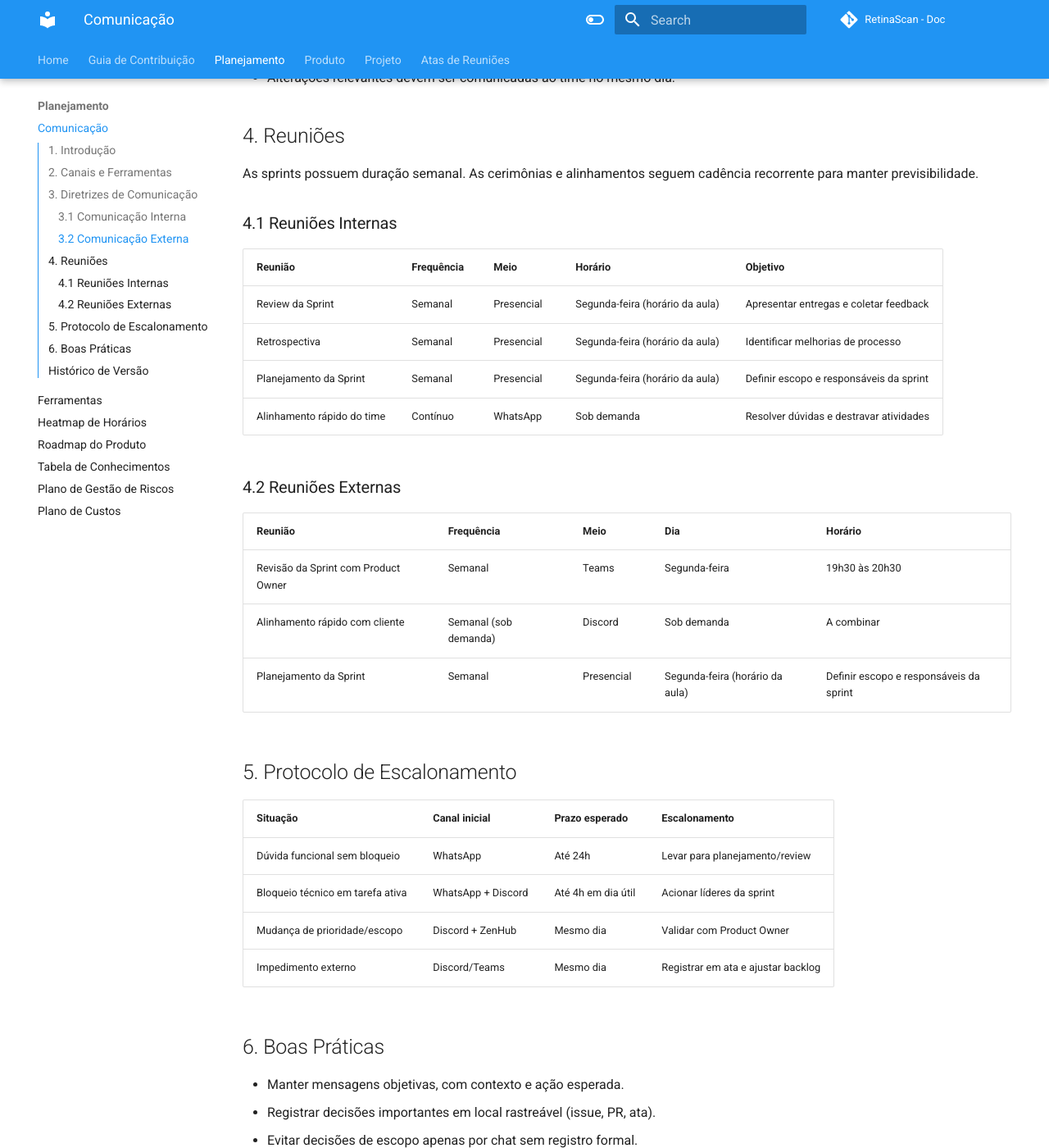
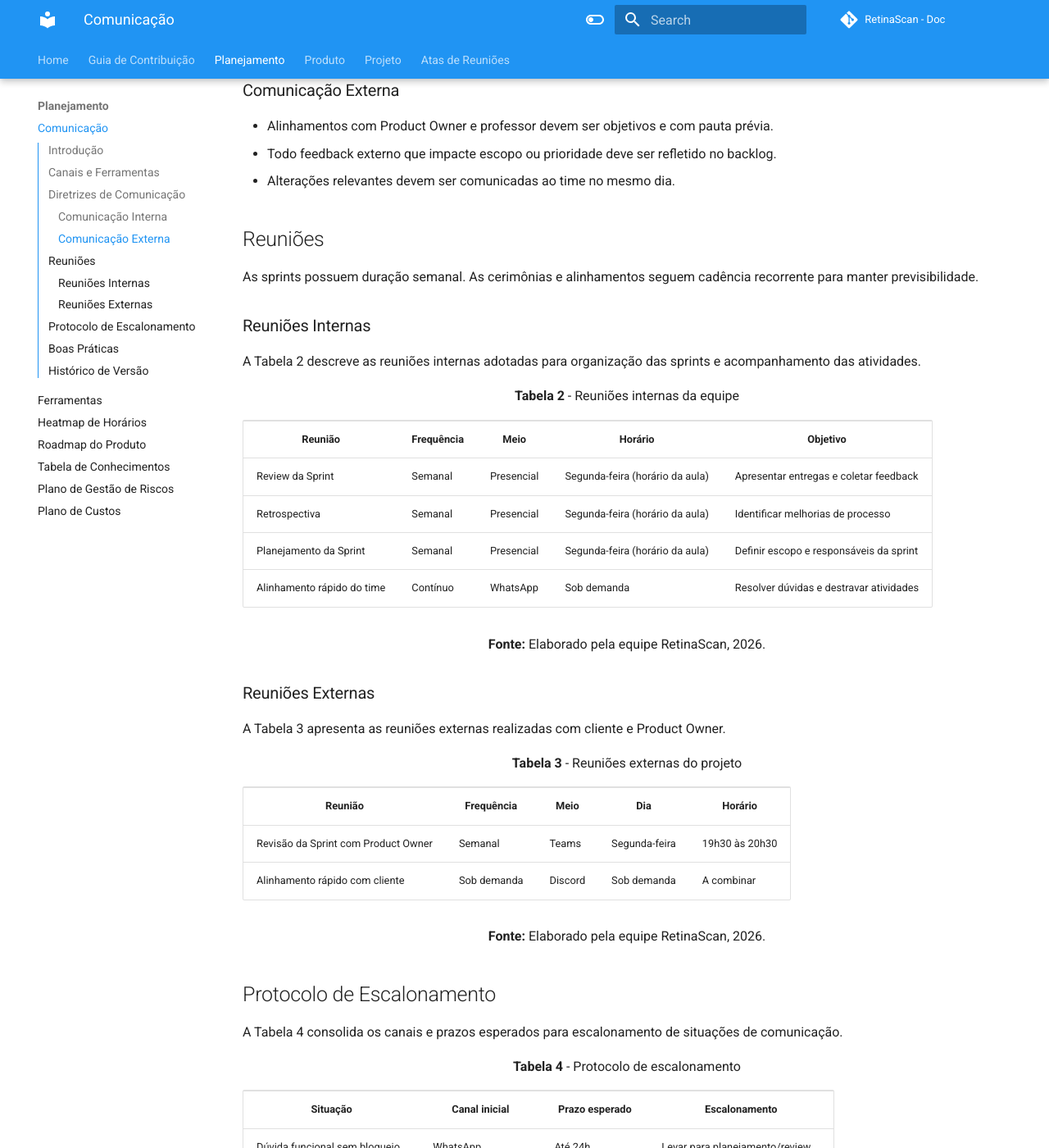
Before and after one commit to fga-eps-mds/2026-1-RetinaScan-Doc, an MkDocs documentation site: the page built from docs/planejamento/comunicacao.md, in a window 1280 px wide and 1400 px high, scrolled down 1258 px. Shown: the whole window at 82% size. Built offline with MkDocs 1.6.1 and Material for MkDocs 9.7.7, drawn with Linux system fonts in a browser that asks for light colours; comment, search, counter and statistics services are not loaded; some of the changed text lies outside the part shown.

Commit message:
docs: padronização dos documentos

```diff
--- a/docs/planejamento/comunicacao.md
+++ b/docs/planejamento/comunicacao.md
@@ -1,6 +1,6 @@
 # Comunicação Interna e Externa
 
-## 1. Introdução
+## Introdução
 
 Este documento define como a equipe RetinaScan se comunica no dia a dia, em cerimônias de trabalho e nos alinhamentos com partes externas do projeto.
 
@@ -11,66 +11,187 @@ O objetivo é garantir:
 - registro adequado de acordos e encaminhamentos;
 - alinhamento entre equipe, Product Owner e disciplina.
 
-## 2. Canais e Ferramentas
+## Canais e Ferramentas
 
-| Ferramenta | Finalidade | Tipo de comunicação |
-| :-- | :-- | :-- |
-| Discord | Reuniões de sprint, alinhamentos rápidos com cliente e comunicação síncrona do time | Síncrona |
-| Microsoft Teams | Reuniões de revisão e validação com o Product Owner | Síncrona |
-| WhatsApp | Comunicação assíncrona interna, avisos e decisões rápidas | Assíncrona |
-| ZenHub | Gestão de backlog, planejamento de sprints e acompanhamento do fluxo Kanban integrado ao GitHub | Gestão e rastreabilidade |
+A Tabela 1 apresenta os canais e ferramentas utilizados pela equipe para comunicação e acompanhamento do trabalho.
+
+<p style="text-align: center;"><strong>Tabela 1</strong> - Canais e ferramentas de comunicação</p>
+
+<table style="margin-left: auto; margin-right: auto;">
+	<tr>
+		<td align="center"><strong>Ferramenta</strong></td>
+		<td align="center"><strong>Finalidade</strong></td>
+		<td align="center"><strong>Tipo de comunicação</strong></td>
+	</tr>
+	<tr>
+		<td style="vertical-align: middle;">Discord</td>
+		<td style="vertical-align: middle;">Reuniões de sprint, alinhamentos rápidos com cliente e comunicação síncrona do time</td>
+		<td style="vertical-align: middle;">Síncrona e assíncrona</td>
+	</tr>
+	<tr>
+		<td style="vertical-align: middle;">Microsoft Teams</td>
+		<td style="vertical-align: middle;">Reuniões de revisão e validação com o Product Owner</td>
+		<td style="vertical-align: middle;">Síncrona</td>
+	</tr>
+	<tr>
+		<td style="vertical-align: middle;">WhatsApp</td>
+		<td style="vertical-align: middle;">Comunicação interna, avisos e decisões rápidas</td>
+		<td style="vertical-align: middle;">Assíncrona</td>
+	</tr>
+	<tr>
+		<td style="vertical-align: middle;">ZenHub</td>
+		<td style="vertical-align: middle;">Gestão de backlog, planejamento de sprints e acompanhamento do fluxo Kanban integrado ao GitHub</td>
+		<td style="vertical-align: middle;">Gestão e rastreabilidade</td>
+	</tr>
+</table>
+
+<p style="text-align: center;"><strong>Fonte:</strong> Elaborado pela equipe RetinaScan, 2026.</p>
 
 Referências complementares:
 
 - [Ferramentas do Projeto](ferramentas.md)
 - [Metodologias](../projeto/metodologias.md)
 
-## 3. Diretrizes de Comunicação
+## Diretrizes de Comunicação
 
-### 3.1 Comunicação Interna
+### Comunicação Interna
 
 - Decisões técnicas e de produto devem ser registradas em issue ou comentário de issue no GitHub/ZenHub.
 - Encaminhamentos de reunião devem ser resumidos no mesmo dia em ata ou issue.
 - Dúvidas que bloqueiem trabalho devem ser sinalizadas imediatamente no canal do time.
 
-### 3.2 Comunicação Externa
+### Comunicação Externa
 
 - Alinhamentos com Product Owner e professor devem ser objetivos e com pauta prévia.
 - Todo feedback externo que impacte escopo ou prioridade deve ser refletido no backlog.
 - Alterações relevantes devem ser comunicadas ao time no mesmo dia.
 
-## 4. Reuniões
+## Reuniões
 
 As sprints possuem duração semanal. As cerimônias e alinhamentos seguem cadência recorrente para manter previsibilidade.
 
-### 4.1 Reuniões Internas
+### Reuniões Internas
 
-| Reunião | Frequência | Meio | Horário | Objetivo |
-| :-- | :-- | :-- | :-- | :-- |
-| Review da Sprint | Semanal | Presencial | Segunda-feira (horário da aula) | Apresentar entregas e coletar feedback |
-| Retrospectiva | Semanal | Presencial | Segunda-feira (horário da aula) | Identificar melhorias de processo |
-| Planejamento da Sprint | Semanal | Presencial | Segunda-feira (horário da aula) | Definir escopo e responsáveis da sprint |
-| Alinhamento rápido do time | Contínuo | WhatsApp | Sob demanda | Resolver dúvidas e destravar atividades |
+A Tabela 2 descreve as reuniões internas adotadas para organização das sprints e acompanhamento das atividades.
 
-### 4.2 Reuniões Externas
+<p style="text-align: center;"><strong>Tabela 2</strong> - Reuniões internas da equipe</p>
 
-| Reunião | Frequência | Meio | Dia | Horário |
-| :-- | :-- | :-- | :-- | :-- |
-| Revisão da Sprint com Product Owner | Semanal | Teams | Segunda-feira | 19h30 às 20h30 |
-| Alinhamento rápido com cliente | Semanal (sob demanda) | Discord | Sob demanda | A combinar |
-| Planejamento da Sprint | Semanal | Presencial | Segunda-feira (horário da aula) | Definir escopo e responsáveis da sprint |
+<table style="margin-left: auto; margin-right: auto;">
+	<tr>
+		<td align="center"><strong>Reunião</strong></td>
+		<td align="center"><strong>Frequência</strong></td>
+		<td align="center"><strong>Meio</strong></td>
+		<td align="center"><strong>Horário</strong></td>
+		<td align="center"><strong>Objetivo</strong></td>
+	</tr>
+	<tr>
+		<td style="vertical-align: middle;">Review da Sprint</td>
+		<td style="vertical-align: middle;">Semanal</td>
+		<td style="vertical-align: middle;">Presencial</td>
+		<td style="vertical-align: middle;">Segunda-feira (horário da aula)</td>
+		<td style="vertical-align: middle;">Apresentar entregas e coletar feedback</td>
+	</tr>
+	<tr>
+		<td style="vertical-align: middle;">Retrospectiva</td>
+		<td style="vertical-align: middle;">Semanal</td>
+		<td style="vertical-align: middle;">Presencial</td>
+		<td style="vertical-align: middle;">Segunda-feira (horário da aula)</td>
+		<td style="vertical-align: middle;">Identificar melhorias de processo</td>
+	</tr>
+	<tr>
+		<td style="vertical-align: middle;">Planejamento da Sprint</td>
+		<td style="vertical-align: middle;">Semanal</td>
+		<td style="vertical-align: middle;">Presencial</td>
+		<td style="vertical-align: middle;">Segunda-feira (horário da aula)</td>
+		<td style="vertical-align: middle;">Definir escopo e responsáveis da sprint</td>
+	</tr>
+	<tr>
+		<td style="vertical-align: middle;">Alinhamento rápido do time</td>
+		<td style="vertical-align: middle;">Contínuo</td>
+		<td style="vertical-align: middle;">WhatsApp</td>
+		<td style="vertical-align: middle;">Sob demanda</td>
+		<td style="vertical-align: middle;">Resolver dúvidas e destravar atividades</td>
+	</tr>
+</table>
+
+<p style="text-align: center;"><strong>Fonte:</strong> Elaborado pela equipe RetinaScan, 2026.</p>
+
+### Reuniões Externas
+
+A Tabela 3 apresenta as reuniões externas realizadas com cliente e Product Owner.
+
+<p style="text-align: center;"><strong>Tabela 3</strong> - Reuniões externas do projeto</p>
+
+<table style="margin-left: auto; margin-right: auto;">
+	<tr>
+		<td align="center"><strong>Reunião</strong></td>
+		<td align="center"><strong>Frequência</strong></td>
+		<td align="center"><strong>Meio</strong></td>
+		<td align="center"><strong>Dia</strong></td>
+		<td align="center"><strong>Horário</strong></td>
+	</tr>
+	<tr>
+		<td style="vertical-align: middle;">Revisão da Sprint com Product Owner</td>
+		<td style="vertical-align: middle;">Semanal</td>
+		<td style="vertical-align: middle;">Teams</td>
+		<td style="vertical-align: middle;">Segunda-feira</td>
+		<td style="vertical-align: middle;">19h30 às 20h30</td>
+	</tr>
+	<tr>
+		<td style="vertical-align: middle;">Alinhamento rápido com cliente</td>
+		<td style="vertical-align: middle;">Sob demanda</td>
+		<td style="vertical-align: middle;">Discord</td>
+		<td style="vertical-align: middle;">Sob demanda</td>
+		<td style="vertical-align: middle;">A combinar</td>
+	</tr>
+</table>
+
+<p style="text-align: center;"><strong>Fonte:</strong> Elaborado pela equipe RetinaScan, 2026.</p>
 
 
-## 5. Protocolo de Escalonamento
 
-| Situação | Canal inicial | Prazo esperado | Escalonamento |
-| :-- | :-- | :-- | :-- |
-| Dúvida funcional sem bloqueio | WhatsApp | Até 24h | Levar para planejamento/review |
-| Bloqueio técnico em tarefa ativa | WhatsApp + Discord | Até 4h em dia útil | Acionar líderes da sprint |
-| Mudança de prioridade/escopo | Discord + ZenHub | Mesmo dia | Validar com Product Owner |
-| Impedimento externo | Discord/Teams | Mesmo dia | Registrar em ata e ajustar backlog |
+## Protocolo de Escalonamento
 
-## 6. Boas Práticas
+A Tabela 4 consolida os canais e prazos esperados para escalonamento de situações de comunicação.
+
+<p style="text-align: center;"><strong>Tabela 4</strong> - Protocolo de escalonamento</p>
+
+<table style="margin-left: auto; margin-right: auto;">
+	<tr>
+		<td align="center"><strong>Situação</strong></td>
+		<td align="center"><strong>Canal inicial</strong></td>
+		<td align="center"><strong>Prazo esperado</strong></td>
+		<td align="center"><strong>Escalonamento</strong></td>
+	</tr>
+	<tr>
+		<td style="vertical-align: middle;">Dúvida funcional sem bloqueio</td>
+		<td style="vertical-align: middle;">WhatsApp</td>
+		<td style="vertical-align: middle;">Até 24h</td>
+		<td style="vertical-align: middle;">Levar para planejamento/review</td>
+	</tr>
+	<tr>
+		<td style="vertical-align: middle;">Bloqueio técnico em tarefa ativa</td>
+		<td style="vertical-align: middle;">WhatsApp + Discord</td>
+		<td style="vertical-align: middle;">Até 4h em dia útil</td>
+		<td style="vertical-align: middle;">Acionar líderes da sprint</td>
+	</tr>
+	<tr>
+		<td style="vertical-align: middle;">Mudança de prioridade/escopo</td>
+		<td style="vertical-align: middle;">Discord + ZenHub</td>
+		<td style="vertical-align: middle;">Mesmo dia</td>
+		<td style="vertical-align: middle;">Validar com Product Owner</td>
+	</tr>
+	<tr>
+		<td style="vertical-align: middle;">Impedimento externo</td>
+		<td style="vertical-align: middle;">Discord/Teams</td>
+		<td style="vertical-align: middle;">Mesmo dia</td>
+		<td style="vertical-align: middle;">Registrar em ata e ajustar backlog</td>
+	</tr>
+</table>
+
+<p style="text-align: center;"><strong>Fonte:</strong> Elaborado pela equipe RetinaScan, 2026.</p>
+
+## Boas Práticas
 
 - Manter mensagens objetivas, com contexto e ação esperada.
 - Registrar decisões importantes em local rastreável (issue, PR, ata).
```
Also changed, not shown: docs/planejamento/ferramentas.md (+9 -13 lines), docs/planejamento/heatmap-de-horarios.md (+8 -9 lines), docs/planejamento/tabela-de-conhecimentos.md (+7 -5 lines).
